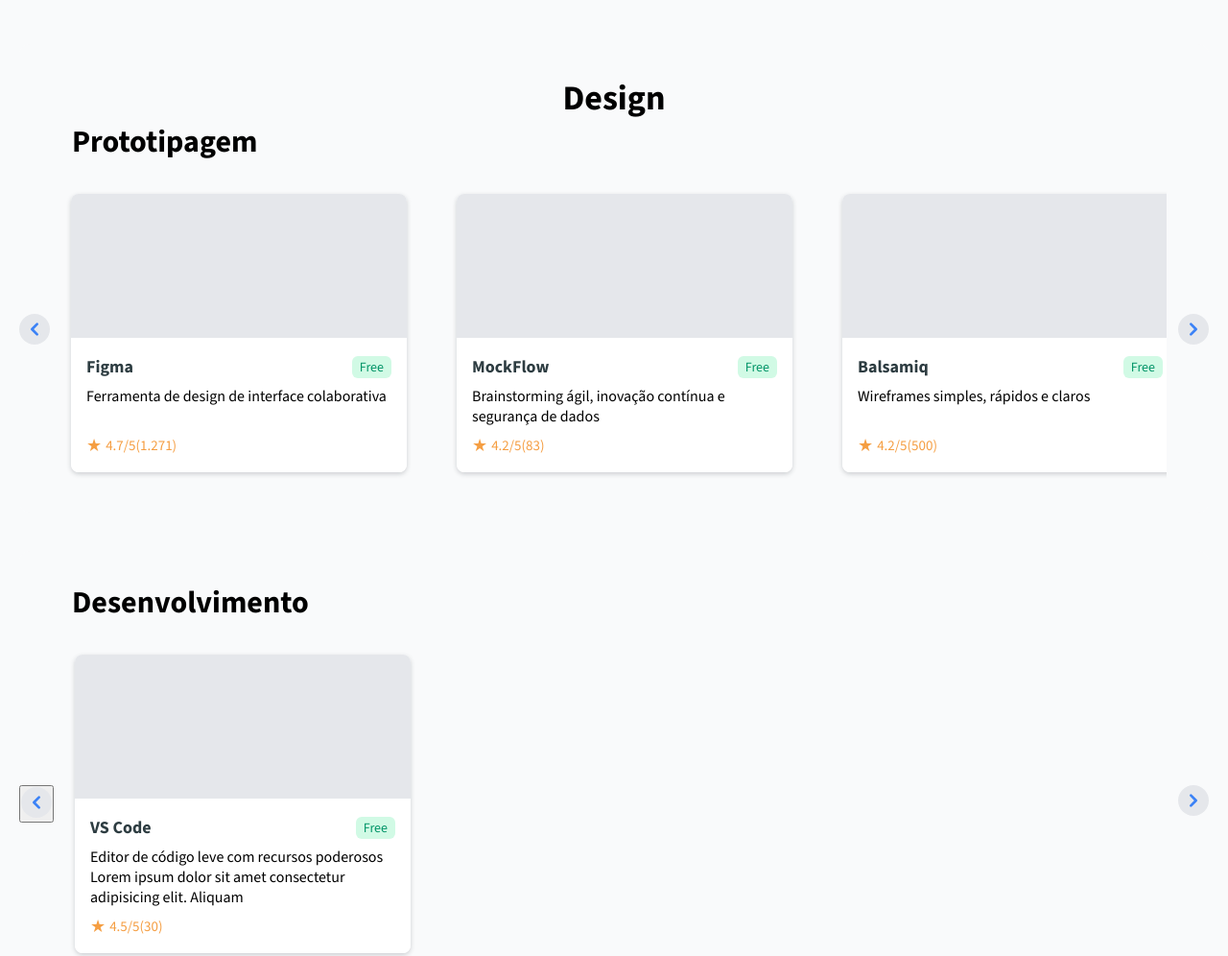
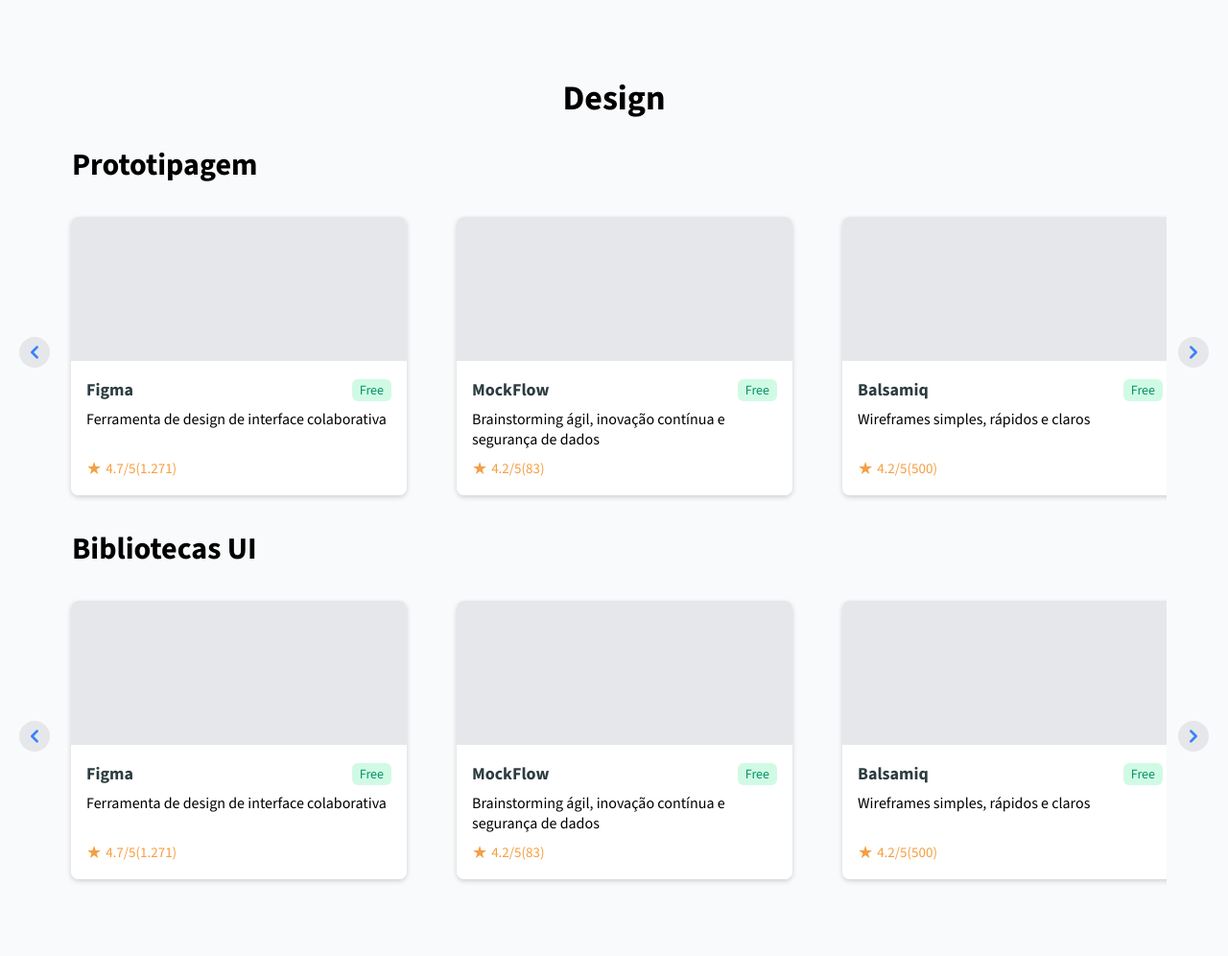
Before and after one commit to RobsonLF/devtools, a plain HTML site: page index.html in a window 1280 px wide. Shown: the part 1140-2136 px from the top of the page at 96% size. Drawn offline with nearby package versions, Linux system fonts and the light colour scheme.

Commit message:
Add Bibliotecas de UI

```diff
--- a/estilos/style.css
+++ b/estilos/style.css
@@ -227,7 +227,7 @@ main{
   display: flex;
   justify-content: space-between;
   align-items: center;
-  margin: 0 40px 24px 55px;
+  margin: 24px 40px 24px 55px;
 }
 .featured-header h2{
   font-size: 32px;
@@ -267,7 +267,7 @@ main{
   display: flex;
   gap: 32px;
   overflow: hidden;
-  width: 100%;1
+  width: 100%;
   scroll-behavior: smooth;
 }
 .tool-card{
--- a/index.html
+++ b/index.html
@@ -62,7 +62,7 @@ document.addEventListener('DOMContentLoaded', function() {
                         <img src="imgs/cat1.png" alt="Ferramentas de design" width="60px">
                     </div>
                     <h3>Design</h3>
-                    <p>Bibliotecas UI, Design de Sistemas and Ferramentes de Prototipagem</p>
+                    <p>Bibliotecas UI, Design de Sistemas e Ferramentes de Prototipagem</p>
                     <a class="view-tools blue"href="#">View Tools &rarr;</a>
                 </div>
                 <div class="category-card">
@@ -89,6 +89,91 @@ document.addEventListener('DOMContentLoaded', function() {
             <h2>Design</h2>
             <div class="featured-header">
                 <h2>Prototipagem</h2>
+            </div>
+            <div class="carousel">
+                <button class="carousel-btn prev" arial-label="Anterior">
+                    <svg width="32" height="32" viewBox="0 0 24 24" fill="none">
+                        <circle cx="12" cy="12" r="12" fill="#e5e7eb"/>
+                        <path d="M14 8l-4 4 4 4" stroke="#3b82f6" stroke-width="2" stroke-linecap="round" stroke-linejoin="round"/>
+                    </svg>
+                </button>
+
+                <div class="carousel-track">
+                    <div class="tool-card">
+                        <div class="tool-img"></div>
+                        <div class="tool-info">
+                            <div class="tool-title">
+                                <a href="https://www.figma.com/pt-br/" target="_blank" rel="noopener" style="color: inherit; text-decoration: none;">
+                                    Figma
+                                </a>
+                                <span class="tool-free">Free</span>
+                            </div>
+                            <div class="tool-desk">Ferramenta de design de interface colaborativa</div>
+                            <div class="tool-rating" title="Conforme G2.com"><span class="star">&#9733;</span>4.7/5(1.271)</div>
+                        </div>
+                    </div>
+                    <div class="tool-card">
+                        <div class="tool-img"></div>
+                        <div class="tool-info">
+                            <div class="tool-title">
+                                <a href="https://mockflow.com/" target="_blank" rel="noopener" style="color: inherit; text-decoration: none;">
+                                    MockFlow
+                                </a>
+                                <span class="tool-free">Free</span>
+                            </div>
+                            <div class="tool-desk">Brainstorming ágil, inovação contínua e segurança de dados</div>
+                            <div class="tool-rating" title="Conforme G2.com"><span class="star">&#9733;</span>4.2/5(83)</div>
+                        </div>
+                    </div>
+                    <div class="tool-card">
+                        <div class="tool-img"></div>
+                        <div class="tool-info">
+                            <div class="tool-title">
+                                <a href="https://balsamiq.com/" target="_blank" rel="noopener" style="color: inherit; text-decoration: none;">
+                                    Balsamiq
+                                </a>
+                                <span class="tool-free">Free</span>
+                            </div>
+                            <div class="tool-desk">Wireframes simples, rápidos e claros</div>
+                            <div class="tool-rating" title="Conforme G2.com"><span class="star">&#9733;</span>4.2/5(500)</div>
+                        </div>
+                    </div>
+                    <div class="tool-card">
+                        <div class="tool-img"></div>
+                        <div class="tool-info">
+                            <div class="tool-title">
+                                <a href="https://moqups.com/" target="_blank" rel="noopener" style="color: inherit; text-decoration: none;">
+                                    Moqups
+                                </a>
+                                <span class="tool-free">Free</span>
+                            </div>
+                            <div class="tool-desk">Solução de colaboração visual simples e poderosa</div>
+                            <div class="tool-rating" title="Conforme G2.com"><span class="star">&#9733;</span>4.2/5(91)</div>
+                        </div>
+                    </div>
+                    <div class="tool-card">
+                        <div class="tool-img"></div>
+                        <div class="tool-info">
+                            <div class="tool-title">
+                                <a href="https://penpot.app/" target="_blank" rel="noopener" style="color: inherit; text-decoration: none;">
+                                    Penpot
+                                </a>
+                                <span class="tool-free">Free</span>
+                            </div>
+                            <div class="tool-desk">Software open source de colaboração entre designers e desenvolvedores. </div>
+                            <div class="tool-rating" title="Conforme G2.com"><span class="star">&#9733;</span>4.5/5(10)</div>
+                        </div>
+                    </div>
+                </div>
+                <button class="carousel-btn next" arial-label="Próximo">
+                    <svg width="32" height="32" viewBox="0 0 24 24" fill="none">
+                        <circle cx="12" cy="12" r="12" fill="#e5e7eb"/>
+                        <path d="M10 8l4 4-4 4" stroke="#3b82f6" stroke-width="2" stroke-linecap="round" stroke-linejoin="round"/>
+                    </svg>
+                </button>
+            </div>
+            <div class="featured-header">
+                <h2>Bibliotecas UI</h2>
             </div>
             <div class="carousel">
                 <button class="carousel-btn prev" arial-label="Anterior">
```
